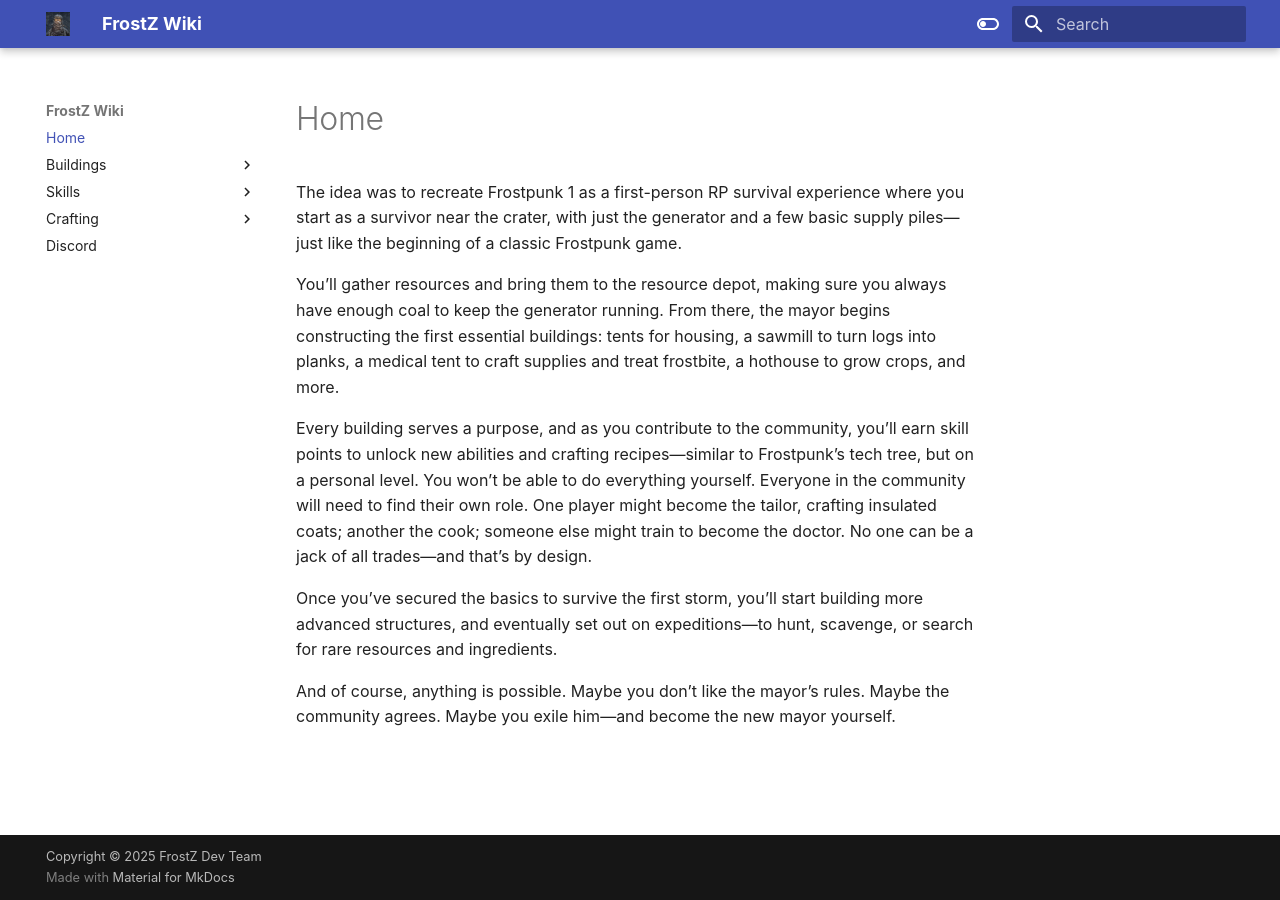
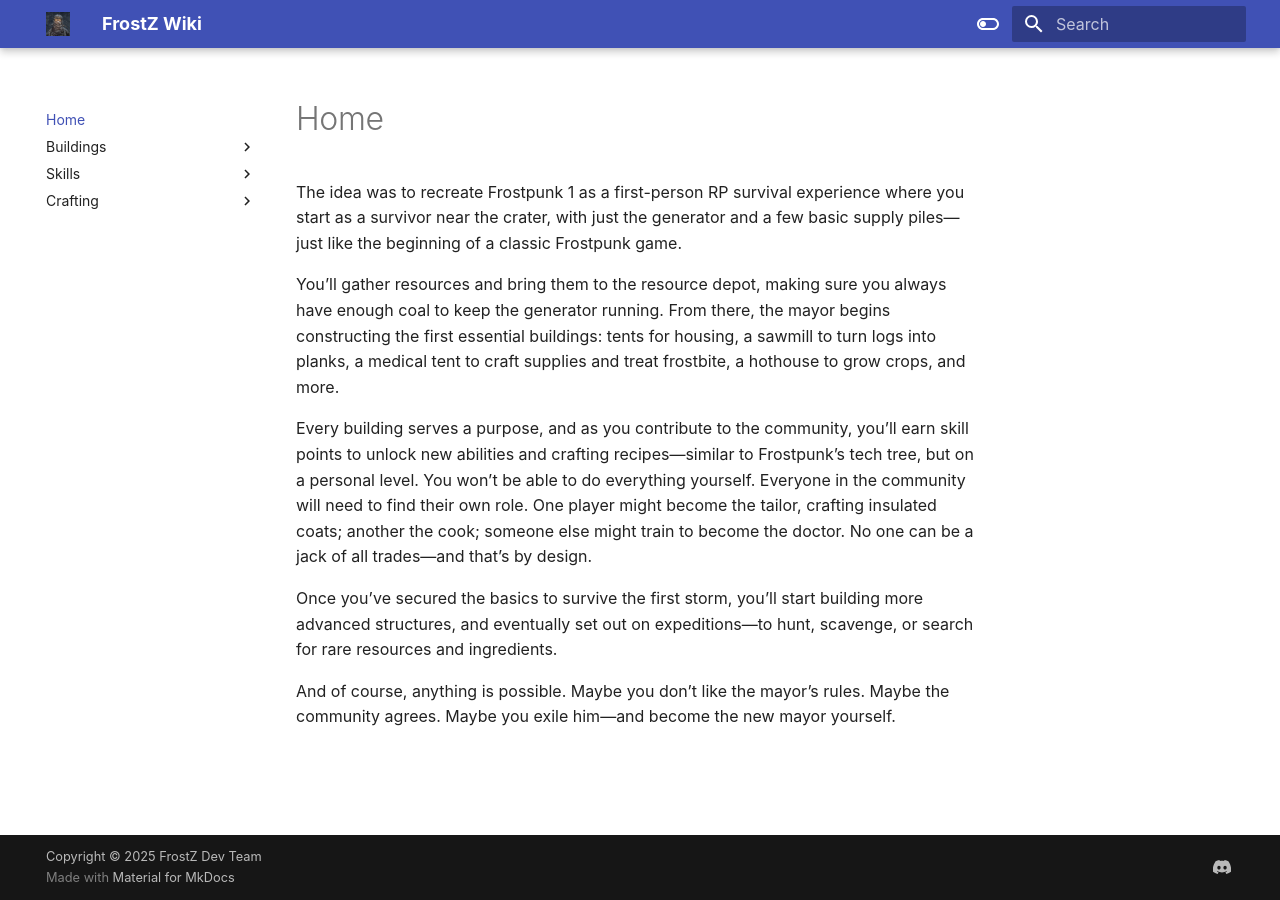
Before and after one commit to FrostZDev/Wiki, an MkDocs documentation site: the page built from docs/index.md, in a window 1280 px wide. Built offline with MkDocs 1.6.1 and Material for MkDocs 9.7.7, drawn with Linux system fonts in a browser that asks for light colours; some web fonts are replaced.

Commit message:
Style changes

```diff
--- /dev/null
+++ b/docs/assets/css/custom.css
@@ -0,0 +1,3 @@
+.md-nav__title {
+    display: none;
+}
--- a/docs/overrides/custom.css
+++ /dev/null
@@ -1,3 +0,0 @@
-.md-header-nav__title {
-    display: none;
-}
--- a/mkdocs.yml
+++ b/mkdocs.yml
@@ -29,15 +29,14 @@ theme:
   font:
     text: Google Sans
     code: Regular
-  logo: assets/logo.png
+  logo: assets/images/logo.png
 
 plugins:
   - search
   - mkdocstrings
-  - git-revision-date
 
 extra_css:
-  - assets/stylesheets/custom.css
+  - assets/css/custom.css
 
 markdown_extensions:
   - attr_list
@@ -49,7 +48,12 @@ nav:
   - Buildings:
       - Buildings/generator.md
   - Skills:
-    - Skills/Skills.md
+      - Skills/Skills.md
   - Crafting:
-    -  Crafting/Workbenches.md
-  - Discord: https://discord.gg/8kC29NDt3c
+      - Crafting/Workbenches.md
+
+
+extra:
+  social:
+    - icon: fontawesome/brands/discord
+      link: https://discord.gg/8kC29NDt3c
```
Also changed, not shown: docs/assets/images/logo.png (renamed from docs/assets/logo.png).
